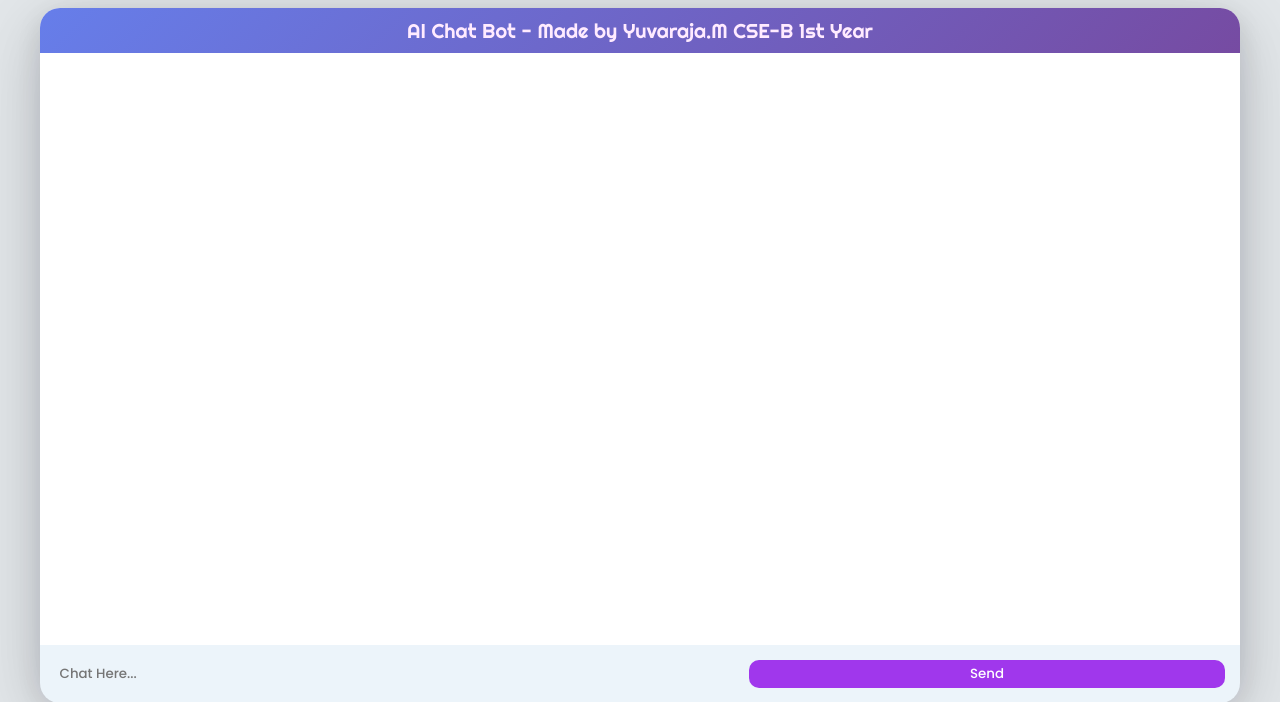
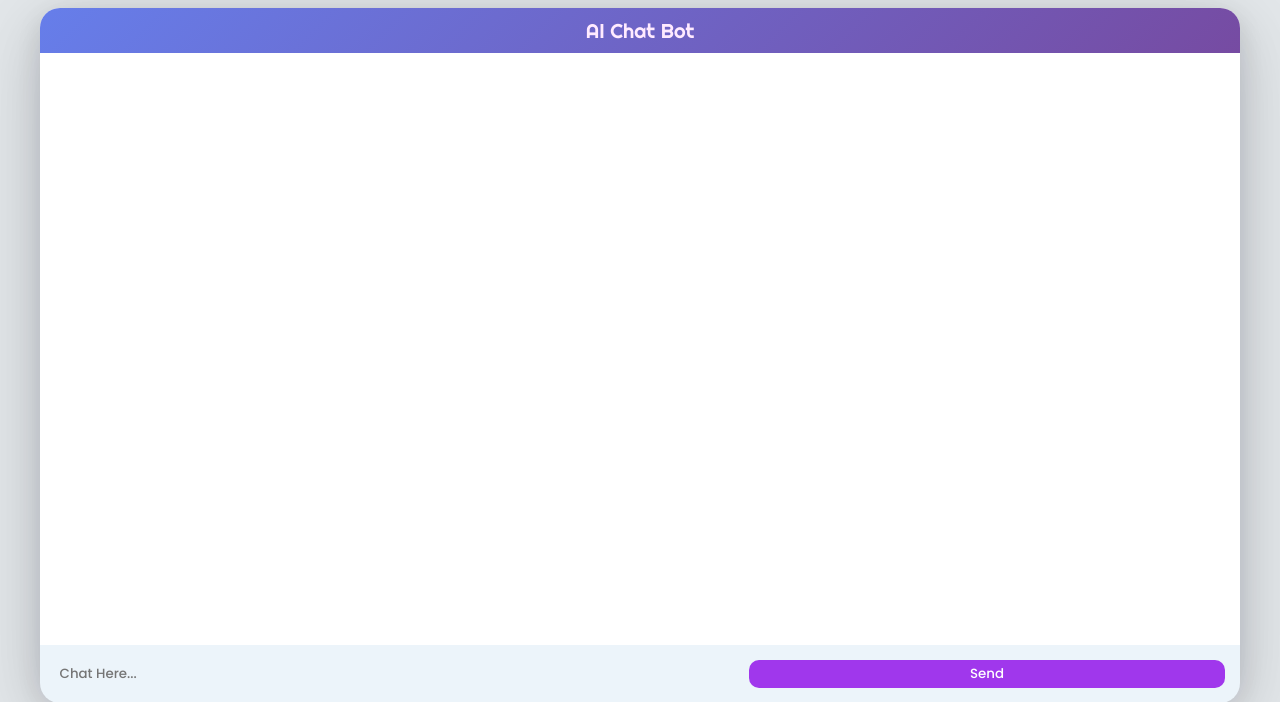
Before and after one commit to Yuvaraja28/AI_Chat_Bot_GPT3, a Flask app: page / in a window 1280 px wide. Shown: the top 702 px of the page. Run offline with Flask 2, Linux system fonts and the light colour scheme; some libraries are stand-ins or nearby versions; some web fonts are replaced.

Commit message:
Removing the Title

```diff
--- a/templates/index.html
+++ b/templates/index.html
@@ -12,7 +12,7 @@
     <body>
         <div class="main">
             <div class="top-bar">
-                AI Chat Bot - Made by Yuvaraja.M CSE-B 1st Year
+                AI Chat Bot
             </div>
             <div id="messages" class="messages">
             </div>
```
